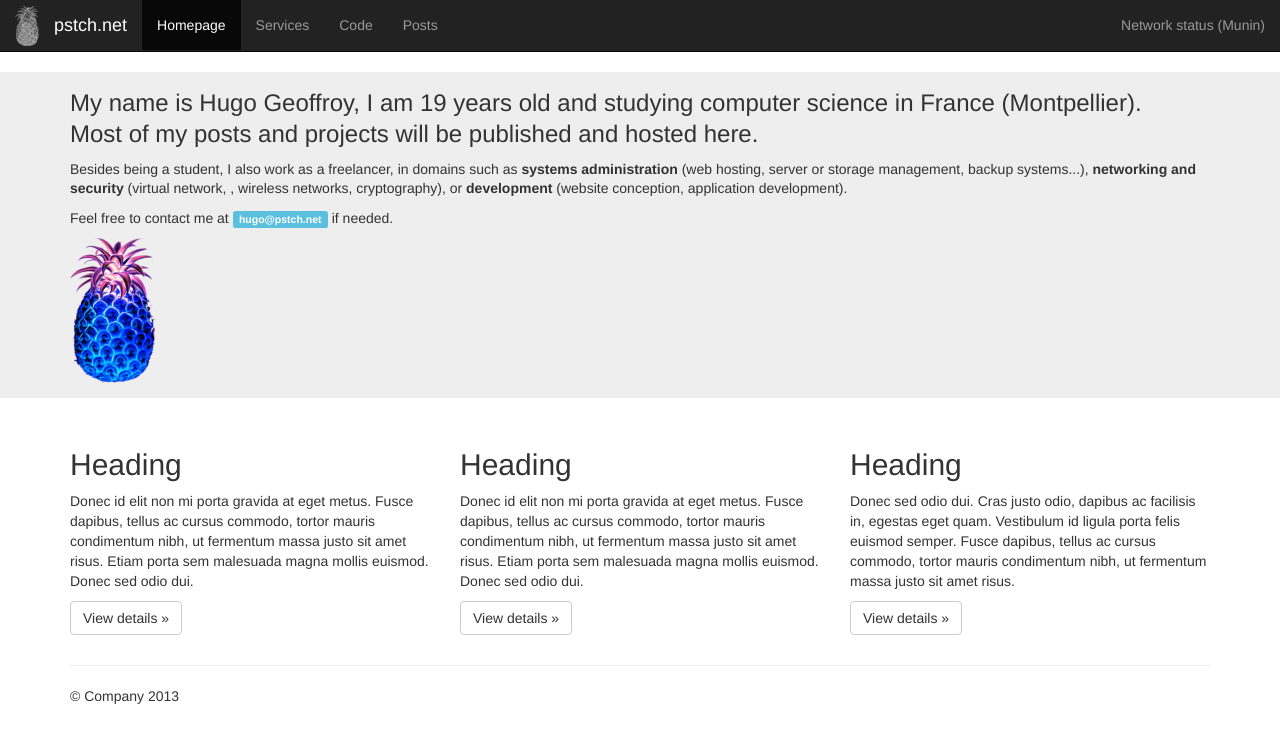
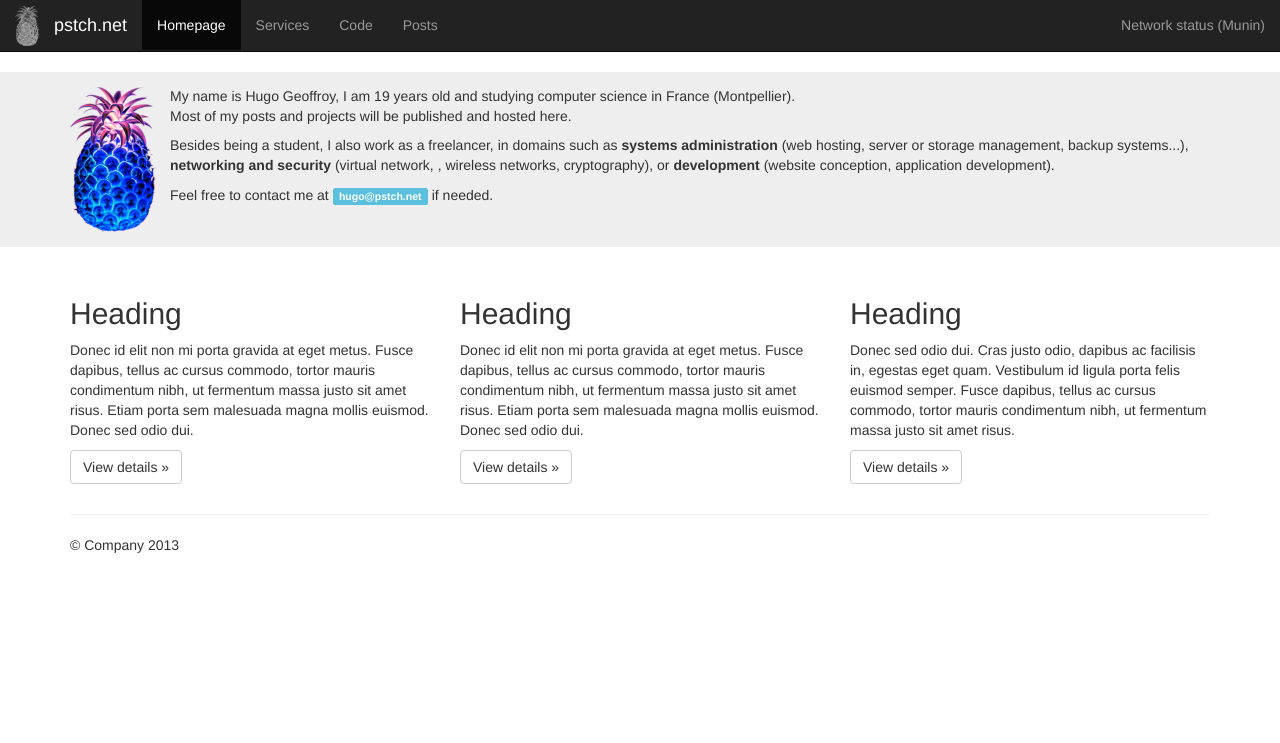
Before and after one commit to pstch/pstch-www, a Jekyll site: the page built from index.html, in a window 1280 px wide. Shown: the top 743 px of the page. Built offline with Jekyll 4.4.1, drawn with Linux system fonts in a browser that asks for light colours.

Commit message:
New design with bootstrap

```diff
--- a/index.html
+++ b/index.html
@@ -5,15 +5,11 @@ title: pstch.net
 
 <div class="jumbotron" id="home-header">
   <div class="container">
-    <div id="home-header-content">
-      <p>My name is Hugo Geoffroy, I am 19 years old and studying computer science in France (Montpellier).<br/>
-	Most of my posts and projects will be published and hosted here.</p>
-      <p>Besides being a student, I also work as a freelancer, in domains such as <strong>systems administration</strong> (web hosting, server or storage management, backup systems...), <strong>networking and security</strong> (virtual network, , wireless networks, cryptography), or <strong>development</strong> (website conception, application development).</p>
-      <p>Feel free to contact me at <a class="label label-info" href="mailto:hugo@pstch.net">hugo@pstch.net</a> if needed.</p>
-    </div>
-    <div id="home-header-pineapple">
-      <img src="/media/images/pineapple-large.png">
-    </div>
+    <img src="/media/images/pineapple-large.png">
+    <p>My name is Hugo Geoffroy, I am 19 years old and studying computer science in France (Montpellier).<br/>
+      Most of my posts and projects will be published and hosted here.</p>
+    <p>Besides being a student, I also work as a freelancer, in domains such as <strong>systems administration</strong> (web hosting, server or storage management, backup systems...), <strong>networking and security</strong> (virtual network, , wireless networks, cryptography), or <strong>development</strong> (website conception, application development).</p>
+    <p>Feel free to contact me at <a class="label label-info" href="mailto:hugo@pstch.net">hugo@pstch.net</a> if needed.</p>
   </div>
 </div>
 
--- a/media/css/custom.css
+++ b/media/css/custom.css
@@ -9,11 +9,11 @@
     padding-top: 15px;
     padding-bottom: 15px;
 }
-#home-header-content {
-    float: right;
+#home-header > .container > img {
+    float: left;
 }
-#home-header-pineapple {
-    float: left;
+#home-header > .container > p {
+    margin-left: 100px;
 }
 #home-header h1 {
     margin-top: 0px;
```
